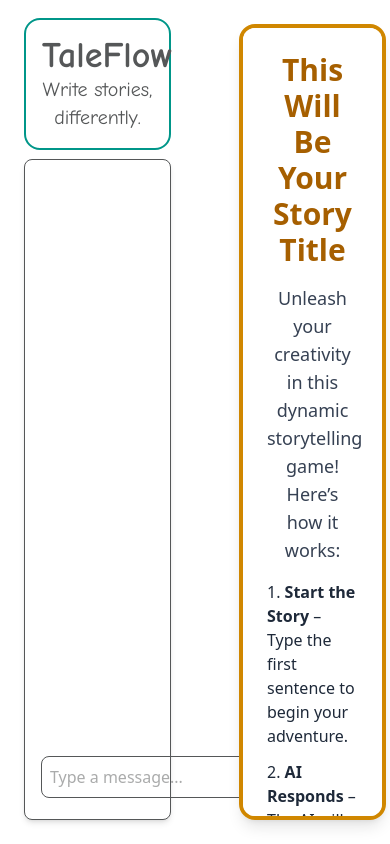
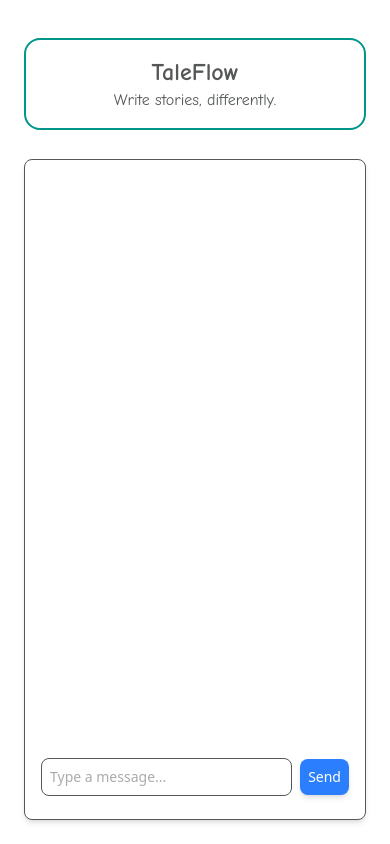
Before and after one commit to Spoorthinbhat/TaleFlow, a React (Vite) app in the folder Ai_Story_Generator/: page / in a window 390 px wide. Shown: the top 844 px of the page. Built offline with nearby package versions, Linux system fonts and the light colour scheme.

Commit message:
Final responsive site

```diff
--- a/Ai_Story_Generator/src/App.jsx
+++ b/Ai_Story_Generator/src/App.jsx
@@ -11,12 +11,12 @@ function App() {
 
   return (
     <>
-      <div className="flex gap-5 comic-neue-medium h-full text-[#555758]">
-        <div className="flex flex-col w-1/2 h-screen p-4">
+      <div className="flex flex-col md:flex-row gap-5 comic-neue-medium h-full text-[#555758]">
+        <div className="flex flex-col w-full md:w-1/2 h-screen p-4">
           <Heading />
           <Chat setDone={setDone} setStory={setStory} />
         </div>
-        <div className="w-1/2 h-screen p-6">
+        <div className="w-full md:w-1/2 h-screen p-6">
           {done ? <FullStory storyText={story} /> : <StoryInstructions />}
         </div>
       </div>
--- a/Ai_Story_Generator/src/Components/Chat.jsx
+++ b/Ai_Story_Generator/src/Components/Chat.jsx
@@ -67,7 +67,7 @@ function Chat({ setDone, setStory }) {
   };
 
   return (
-    <div className="h-5/6 p-2">
+    <div className="h-5/6 p-2 text-sm md:text-md">
       <div className="flex flex-col p-4 border rounded-lg bg-white shadow-md h-full">
         <div
           className={`${
@@ -85,7 +85,7 @@ function Chat({ setDone, setStory }) {
                 <img
                   src={botProfile}
                   alt="AI"
-                  className="w-8 h-8 rounded-full mr-2"
+                  className="w-5 md:w-8 h-5 md:h-8 rounded-full mr-2"
                 />
               )}
               <div
@@ -101,7 +101,7 @@ function Chat({ setDone, setStory }) {
                 <img
                   src={userProfile}
                   alt="User"
-                  className="w-8 h-8 rounded-full ml-2"
+                  className="w-5 md:w-8 h-5 md:h-8 rounded-full ml-2"
                 />
               )}
             </div>
@@ -114,7 +114,7 @@ function Chat({ setDone, setStory }) {
               value={input}
               onChange={(e) => setInput(e.target.value)}
               onKeyDown={handleKeyDown}
-              className="flex-1 p-2 border rounded-lg"
+              className="flex-1 p-2 border rounded-lg w-5/6"
               placeholder="Type a message..."
             />
             <button
--- a/Ai_Story_Generator/src/Components/FullStory.jsx
+++ b/Ai_Story_Generator/src/Components/FullStory.jsx
@@ -54,7 +54,7 @@ function FullStory({ storyText }) {
   return (
     <div className="max-w-3xl mx-auto p-6 border-4 border-yellow-600 rounded-2xl shadow-lg bg-white text-gray-900 h-full overflow-y-auto">
       <div className="flex justify-between items-center mb-4">
-        <h2 className="text-3xl font-bold text-yellow-700 text-center flex-grow">
+        <h2 className="text-xl md:text-3xl font-bold text-yellow-700 text-center flex-grow">
           {story.title}
         </h2>
         <button
@@ -64,7 +64,7 @@ function FullStory({ storyText }) {
           <FaCopy size={20} />
         </button>
       </div>
-      <pre className="text-lg text-gray-700 mb-4 whitespace-pre-wrap">
+      <pre className="text-md text-gray-700 mb-4 whitespace-pre-wrap">
         {story.formattedStory}
       </pre>
     </div>
--- a/Ai_Story_Generator/src/Components/Heading.jsx
+++ b/Ai_Story_Generator/src/Components/Heading.jsx
@@ -4,8 +4,10 @@ function Heading() {
   return (
     <div className="h-1/6 flex flex-col justify-center p-2">
       <div className="p-4 border-2 border-teal-600 rounded-2xl">
-        <div className="text-4xl comic-neue-bold text-center">TaleFlow</div>
-        <div className="text-xl comic-neue-regular text-center">
+        <div className="text-2xl md:text-4xl comic-neue-bold text-center">
+          TaleFlow
+        </div>
+        <div className="text-md md:text-xl comic-neue-regular text-center">
           Write stories, differently.
         </div>
       </div>
--- a/Ai_Story_Generator/src/Components/StoryInstructions.jsx
+++ b/Ai_Story_Generator/src/Components/StoryInstructions.jsx
@@ -3,10 +3,10 @@ import React from 'react';
 function StoryInstructions() {
   return (
     <div className="max-w-3xl mx-auto p-6 border-4 border-yellow-600 rounded-2xl shadow-lg bg-white text-gray-900 h-full overflow-y-auto">
-      <h2 className="text-3xl font-bold text-yellow-700 text-center mb-4">
+      <h2 className="text-2xl md:text-3xl font-bold text-yellow-700 text-center mb-4">
         This Will Be Your Story Title
       </h2>
-      <p className="text-lg text-gray-700 mb-4 text-center">
+      <p className="text-md text-gray-700 mb-4 text-center">
         Unleash your creativity in this dynamic storytelling game! Here’s how it
         works:
       </p>
```
